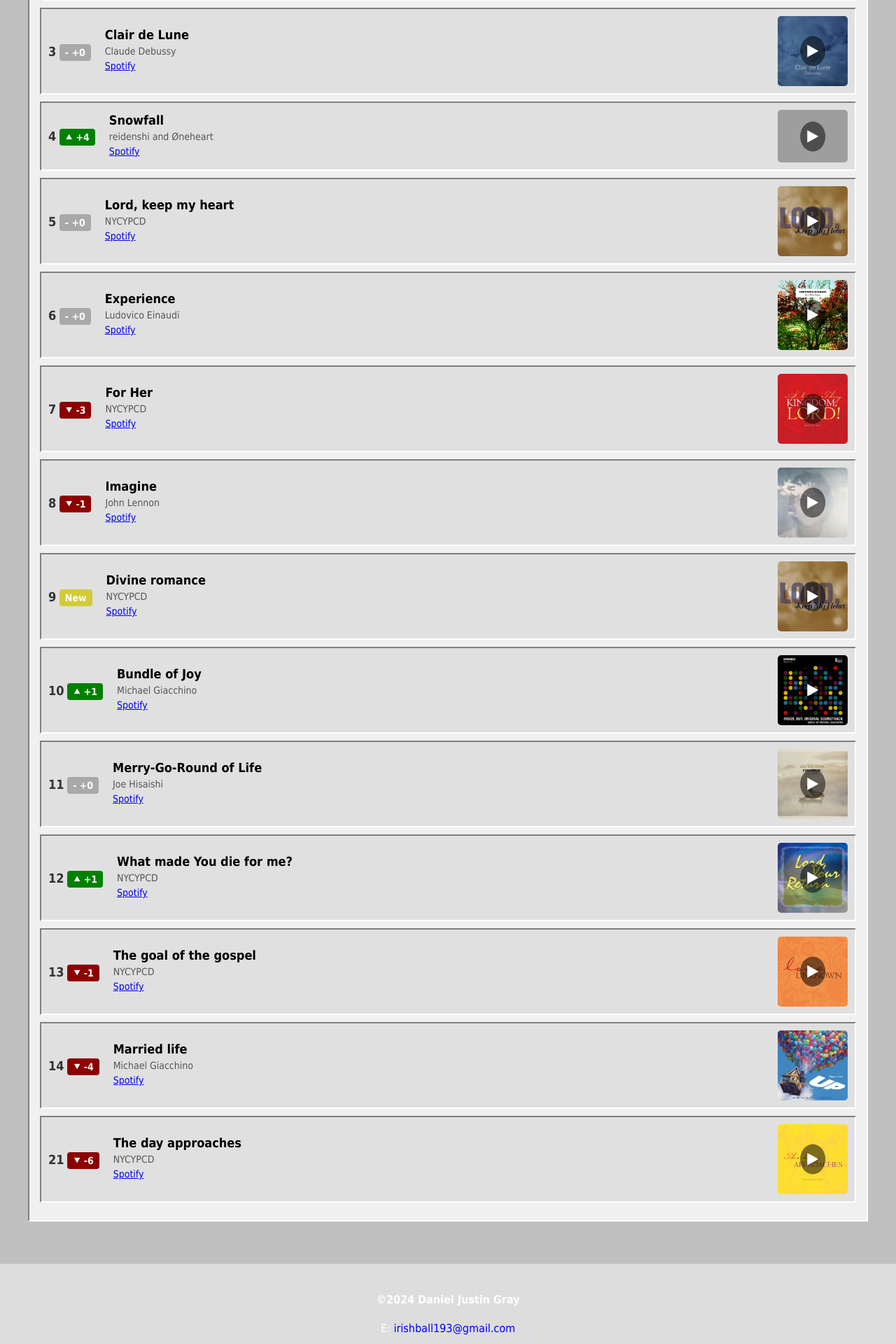
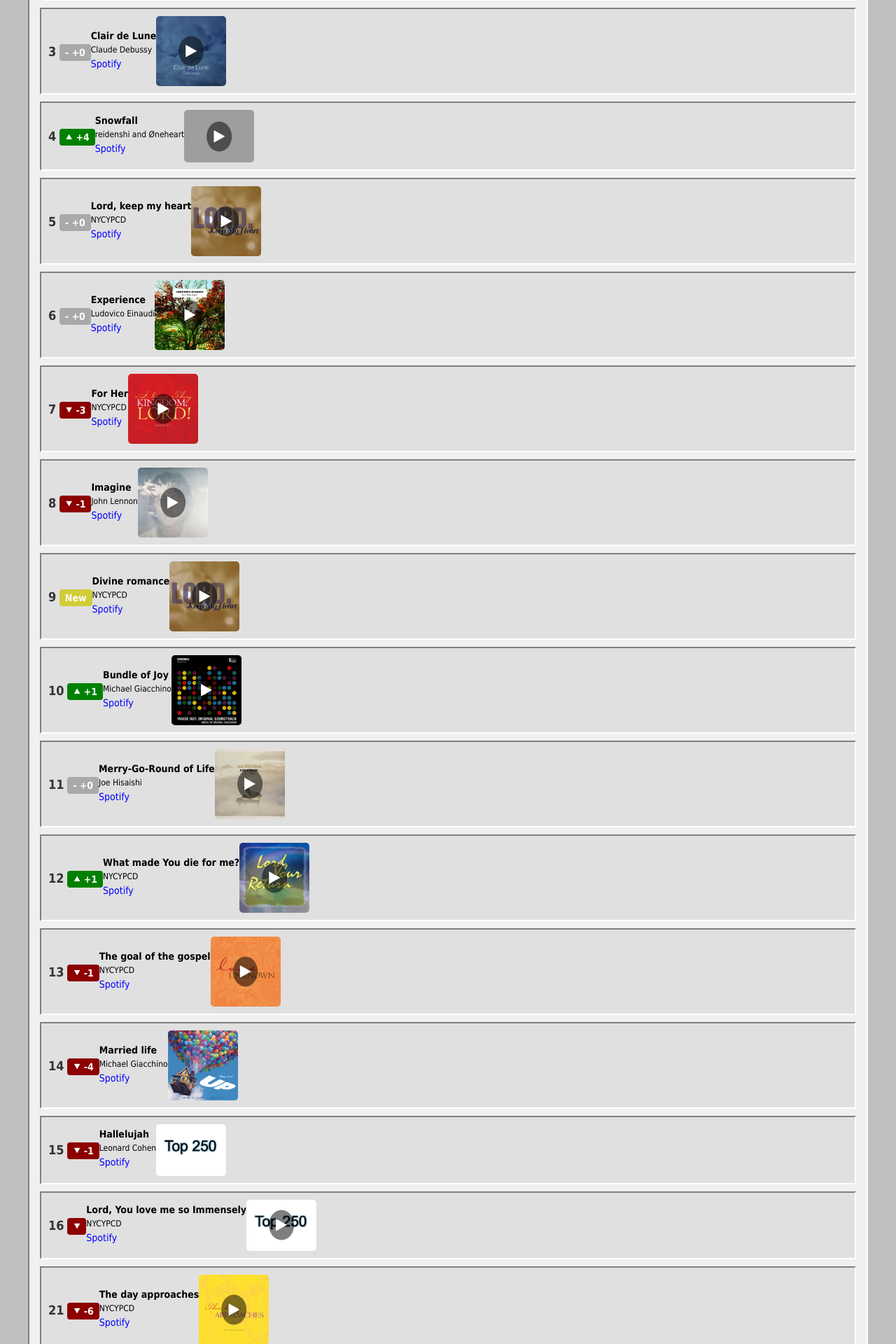
Before and after one commit to danieljustingray/danieljustingray, a PHP site: page /top250.html in a window 1280 px wide. Shown: the part 527-2447 px from the top of the page at 70% size. Run offline with PHP 8.4, Linux system fonts and the light colour scheme; grey boxes are pictures that could not be loaded.

Commit message:
done stuff

```diff
--- a/style.css
+++ b/style.css
@@ -95,6 +95,14 @@
     margin: 5px 0;
     font-size: 12px;
 }
+.song-info a {
+    color: blue;
+    text-decoration: none;
+    font-size: 14px;
+}
+.song-info a:hover {
+    color: purple;
+}
 footer {
     text-align: center;
     padding: 10px;
@@ -107,8 +115,6 @@
     color: yellow;
     text-decoration: underline;
 }
-
-
 @media screen and (max-width: 600px) {
     nav {
         flex-direction: column; /* Stack icons vertically */
@@ -151,22 +157,7 @@
 .position-change.new {
     color: white;
     background-color: rgb(209, 204, 56);
-}
-.song-info {
-    flex-grow: 1;
-    margin-left: 20px;
-    min-width: 200px;
-}
-.song-info h3 {
-    margin: 0;
-    font-size: 18px;
-}
-.song-info p {
-    margin: 5px 0;
-    font-size: 14px;
-    color: #555;
-}
-.album-container {
+}.album-container {
     position: relative;
     display: inline-block;
     flex: 0 0 100px;
@@ -193,21 +184,6 @@
 }
 .play-audio:hover {
     background-color: rgba(0, 0, 0, 0.8);
-}
-footer {
-    padding: 20px;
-    text-align: center;
-    background: #ddd;
-    margin-top: 20px;
-    border-top: 1px solid #ccc;
-}
-footer a {
-    color: blue;
-    text-decoration: none;
-}
-footer a:hover {
-    color: purple;
-    text-decoration: underline;
 }
 @media (max-width: 700px) {
     .song-card {
--- a/top250.html
+++ b/top250.html
@@ -268,6 +268,38 @@
             </div>
             <div class="song-card">
                 <div class="song-number-container">
+                    <span class="song-number">15</span>
+                    <span class="position-change down">⯆ -1</span>
+                </div>
+                <div class="song-info">
+                    <h3>Hallelujah</h3>
+                    <p>Leonard Cohen</p>
+                    <p><a href="https://open.spotify.com/track/7iocNjLrxPHLl8njgRlv5U?si=c68e48d5798d4ff4" target="_blank">Spotify</a></p>
+                </div>
+                <div class="album-container">
+                    <img src="albums/auto.png" alt="Album Cover" class="album-cover">
+                </div>
+            </div>
+            <div class="song-card">
+                <div class="song-number-container">
+                    <span class="song-number">16</span>
+                    <span class="position-change down">⯆</span>
+                </div>
+                <div class="song-info">
+                    <h3>Lord, You love me so Immensely</h3>
+                    <p>NYCYPCD</p>
+                    <p><a href="https://open.spotify.com/track/1p4IrIlGmPo7rDrY3HyVLo?si=1223acdc55c44f61" target="_blank">Spotify</a></p>
+                </div>
+                <div class="album-container">
+                    <img src="albums/auto.png" alt="Album Cover" class="album-cover">
+                    <button class="play-audio" onclick="playAudio(this, 'audio/16.mp3')">
+                        <i class="fa fa-play"></i>
+                    </button>
+                </div>
+            </div>
+
+            <div class="song-card">
+                <div class="song-number-container">
                     <span class="song-number">21</span>
                     <span class="position-change down">⯆ -6</span>
                 </div>
```
Also changed, not shown: albums/wst.png (added), audio/AlbumArtSmall.jpg (added), audio/AlbumArt_{B5020207-474E-4720-E297-5504DE390B00}_Large.jpg (added), audio/AlbumArt_{B5020207-474E-4720-E297-5504DE390B00}_Small.jpg (added), audio/Folder.jpg (added), 1 other file.
